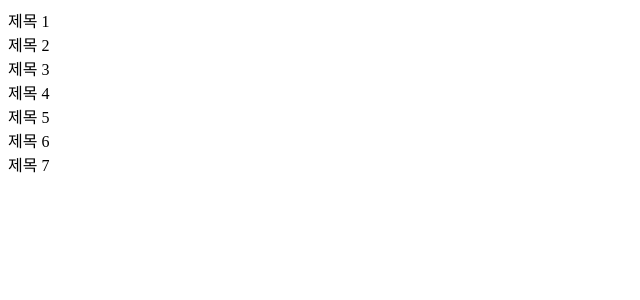
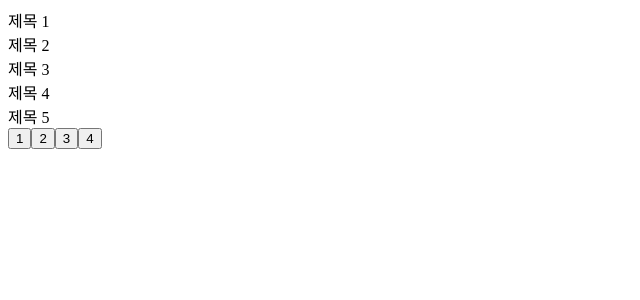
Before and after one commit to WONILLISM/PWI_WikiPage, a React (Create React App) app: page / in a window 1280 px wide. Shown: the top 300 px of the page, without its empty margins (0-640 px from the left). Built offline with nearby package versions, Linux system fonts and the light colour scheme.

Commit message:
[add] #8 pagenation 구현
fake data 추가

```diff
--- /dev/null
+++ b/src/components/Pagenation.tsx
@@ -0,0 +1,23 @@
+import React from "react";
+
+interface Props {
+  limit: number;
+  page: number;
+  total: number;
+  onClickPage: (curPage: number) => void;
+}
+
+const Pagenation = ({ limit, page, total, onClickPage }: Props) => {
+  const pageNums = Math.ceil(total / limit);
+
+  console.log(total);
+  return (
+    <div>
+      {[...new Array(pageNums)].map((num, idx) => (
+        <button onClick={() => onClickPage(idx + 1)}>{idx + 1}</button>
+      ))}
+    </div>
+  );
+};
+
+export default Pagenation;
--- a/src/components/WikiList.tsx
+++ b/src/components/WikiList.tsx
@@ -1,22 +1,46 @@
 import React, { useEffect, useState } from "react";
 import { Wiki, wikiData } from "../interfaces/Data";
+import Pagenation from "./Pagenation";
 
 const WikiList = () => {
   const [wikiList, setWikiList] = useState<Wiki[]>();
   const [loading, setLoading] = useState<boolean>(false);
 
+  const [page, setPage] = useState<number>(1);
+  const limit = 5;
+
+  const sliceData = (data: Wiki[] | null) => {
+    const offset = (page - 1) * limit;
+    if (data) {
+      return data.slice(offset, offset + limit);
+    }
+    return null;
+  };
+
   const getData = () => {
     setLoading(true);
+    setWikiList(wikiData);
+    setLoading(false);
+  };
 
-    if (wikiData) {
-      setWikiList(wikiData);
-      setLoading(false);
-    }
+  const handlePageClick = (curPage: number) => {
+    setPage(curPage);
   };
 
   useEffect(() => {
     getData();
   }, []);
+
+  useEffect(() => {
+    const res = sliceData(wikiData);
+    if (res) {
+      setWikiList(res);
+    }
+  }, [page]);
+
+  if (!wikiList) {
+    return <div>not data</div>;
+  }
 
   return (
     <div>
@@ -24,9 +48,15 @@ const WikiList = () => {
         <div>Loading...</div>
       ) : (
         <div>
-          {wikiList?.map((wiki) => (
+          {wikiList.map((wiki) => (
             <div>{wiki.title}</div>
           ))}
+          <Pagenation
+            limit={limit}
+            page={page}
+            total={wikiData.length}
+            onClickPage={handlePageClick}
+          />
         </div>
       )}
     </div>
--- a/src/interfaces/Data.ts
+++ b/src/interfaces/Data.ts
@@ -40,4 +40,49 @@ export const wikiData: Wiki[] = [
     title: "제목 7",
     content: "내용 7",
   },
+  {
+    id: 7,
+    title: "제목 8",
+    content: "내용 8",
+  },
+  {
+    id: 8,
+    title: "제목 9",
+    content: "내용 9",
+  },
+  {
+    id: 9,
+    title: "제목 10",
+    content: "내용 10",
+  },
+  {
+    id: 10,
+    title: "제목 11",
+    content: "내용 11",
+  },
+  {
+    id: 11,
+    title: "제목 12",
+    content: "내용 12",
+  },
+  {
+    id: 12,
+    title: "제목 13",
+    content: "내용 13",
+  },
+  {
+    id: 13,
+    title: "제목 14",
+    content: "내용 14",
+  },
+  {
+    id: 14,
+    title: "제목 15",
+    content: "내용 15",
+  },
+  {
+    id: 15,
+    title: "제목 16",
+    content: "내용 16",
+  },
 ];
```
